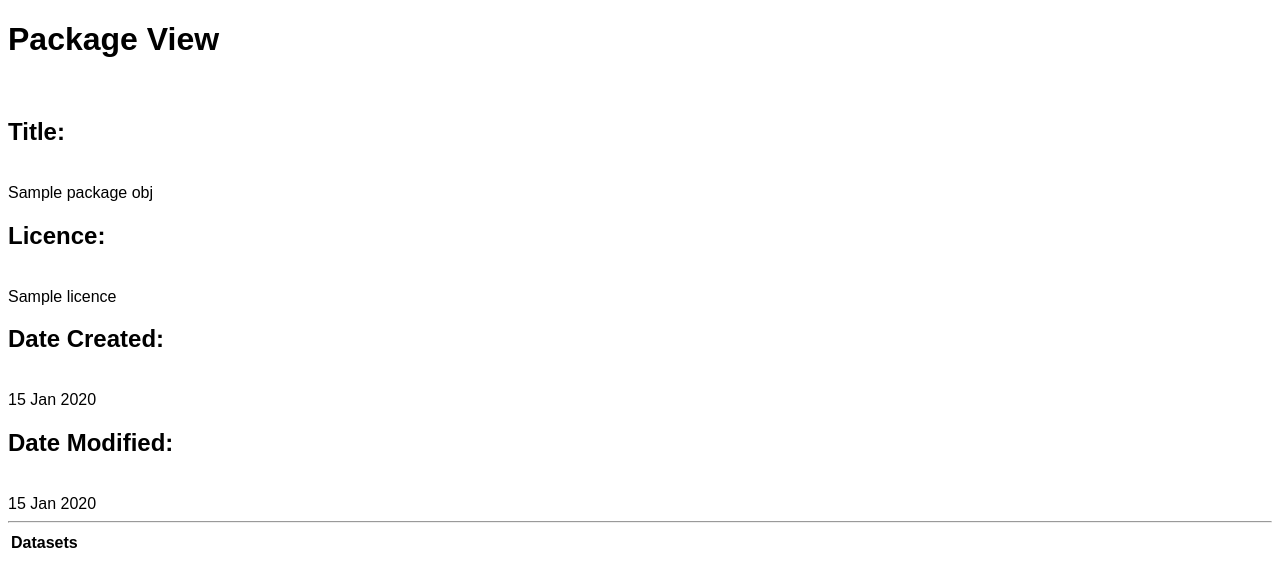
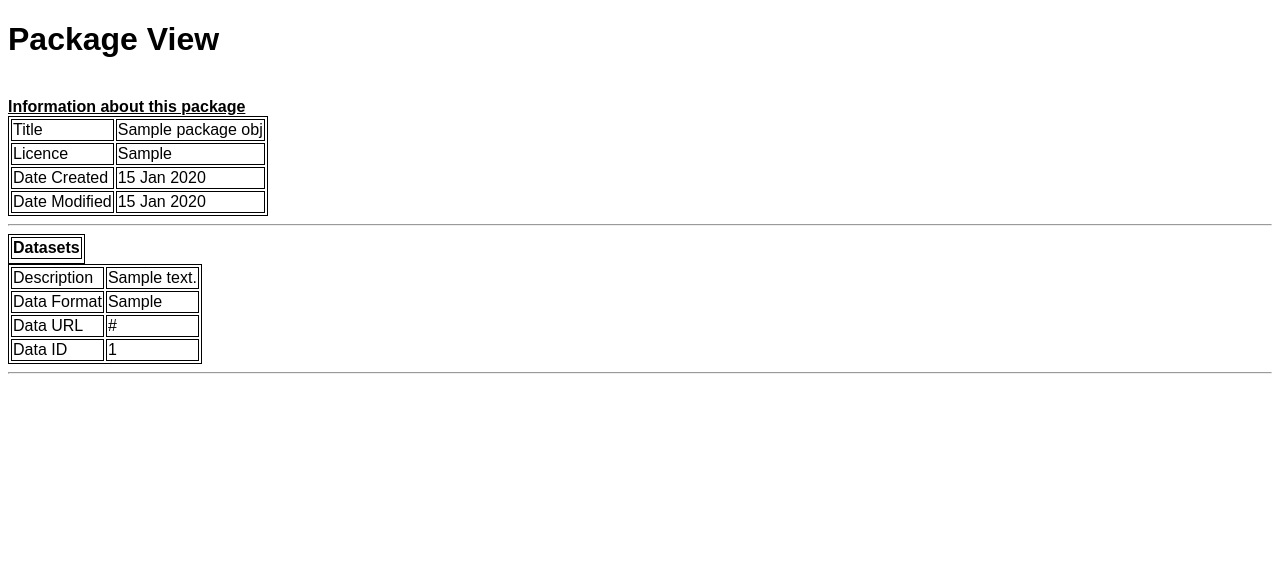
Before and after one commit to fraserirvine1801054/honours-project, a Node server app: template views/packageview.ejs in a window 1280 px wide. Shown: the top 587 px of the page. Run offline with Node 20, Linux system fonts and the light colour scheme; the template is opened without the code that fills it: most values are stand-ins (such as "Sample title", 1, 10 or a date in 2020); lists and menus that the app fills with data are empty.

Commit message:
reformmated packageview.js to use tables instead of lists

```diff
--- a/index.js
+++ b/index.js
@@ -239,7 +239,7 @@
     request.onload = () => {
         console.log(request);
         if (request.status == 200) {
-            var apiResponse = Json.parse(request.response);
+            var apiResponse = JSON.parse(request.response);
             console.log(apiResponse);
 
             //parse package metadata into variables
@@ -249,11 +249,12 @@
             var packageModDate = apiResponse.result.metadata_modified.split("T")[0];
 
             //create object for package metadata to send to ejs
-            var packageObj = {
-                "title" : packageTitle,
-                "licence" : packageLicense,
-                "date_created" : packageCreationDate,
-                "date_modified" : packageModDate
+            //"p_" stands for "package"
+            var packageMetaData = {
+                "p_title" : packageTitle,
+                "p_licence" : packageLicense,
+                "p_date_created" : packageCreationDate,
+                "p_date_modified" : packageModDate
             };
 
             //parse results into variable
@@ -273,24 +274,30 @@
                 var dataUrl = item.url;
 
                 var datasetObj = {
-                    "description" : `Description: ${dataDescription}`,
-                    "date_created" : `Date Created: ${dataCreated}`,
-                    "data_format" : `Data Format: ${dataFormat}`,
-                    "data_url" : `Data URL: ${dataUrl}`,
-                    "data_id" : `Data ID: ${dataId}`
+                    "description" : `${dataDescription}`,
+                    "date_created" : `${dataCreated}`,
+                    "data_format" : `${dataFormat}`,
+                    "data_url" : `${dataUrl}`,
+                    "data_id" : `${dataId}`
                 };
 
                 datasets.push(datasetObj);
             });
 
+            //make JSON
+            var packageObj;
+            packageObj = packageMetaData;
+            packageObj.datasets = datasets;
+
+            //test created json
+            console.log(JSON.stringify(packageObj));
+
+            res.render('packageview.ejs', {packageObj : packageObj});
 
         } else {
             console.log(`error ${request.status} ${request.statusText}`);
         }
     }
-
-    res.render('packageview.ejs', {packageObj}, {datasets : datasets});
-
 });
 
 app.listen(PORT);
--- a/views/packageview.ejs
+++ b/views/packageview.ejs
@@ -5,6 +5,24 @@
             html {
                 font-family: sans-serif;
             }
+
+            /* Package Info Table */
+            #packageInfoTable table,th,td {
+                border: 1px solid black;
+            }
+
+            /* Dataset Table Outer */
+
+            #datasetTableOuter table {
+                border: 1px solid black;
+            }
+
+            /* Dataset Table Inner*/
+
+            #datasetTableInner table,th,td {
+                border: 1px solid black;
+            }
+
         </style>
     </head>
 
@@ -12,37 +30,61 @@
         <!-- Simple Header -->
         <h1>Package View</h1>
         <br>
-        <div id="packageInfo">
-
-            <h2>Title:</h2><br>
-            <%= packageObj.title %>
-            <h2>Licence:</h2><br>
-            <%= packageObj.licence %>
-            <h2>Date Created:</h2><br>
-            <%= packageObj.date_created %>
-            <h2>Date Modified:</h2><br>
-            <%= packageObj.date_modified %>
-
+        <b><u>Information about this package</u></b>
+        <div id="packageInfoTable">
+            <table>
+                <tr>
+                    <td>Title</td>
+                    <td><%= packageObj.p_title %></td>
+                </tr>
+                <tr>
+                    <td>Licence</td>
+                    <td><%= packageObj.p_licence %></td>
+                </tr>
+                <tr>
+                    <td>Date Created</td>
+                    <td><%= packageObj.p_date_created %></td>
+                </tr>
+                <tr>
+                    <td>Date Modified</td>
+                    <td><%= packageObj.p_date_modified %></td>
+                </tr>
+            </table>
         </div>
         <hr>
         <!--table for datasets -->
-        <table>
+        <div id="datasetTableOuter">
+            <table>
             <tr>
                 <th>Datasets</th>
             </tr>
-            <% datasets.forEach(dataset => { %>
+            <% packageObj.datasets.forEach(dataset => { %>
                 <tr>
-                    <td>
-                        <ul>
-                            <li><%= dataset.description %></li>
-                            <li><%= dataset.date_reated %></li>
-                            <li><%= dataset.data_format %></li>
-                            <li><%= dataset.data_url %></li>
-                            <li><%= dataset.data_id %></li>
-                        </ul>
-                    </td>
+                    <div id="datasetTableInner">
+                        <table>
+                            <tr>
+                                <td>Description</td>
+                                <td><%= dataset.description %></td>
+                            </tr>
+                            <tr>
+                                <td>Data Format</td>
+                                <td><%= dataset.data_format %></td>
+                            </tr>
+                            <tr>
+                                <td>Data URL</td>
+                                <td><%= dataset.data_url %></td>
+                            </tr>
+                            <tr>
+                                <td>Data ID</td>
+                               <td><%= dataset.data_id %></td>
+                            </tr>
+                        </table>
+                    </div>
+                    <hr>
                 </tr>
             <% }); %>
-        </table>
+            </table>
+        </div>
+
     </body>
 </html>
```
